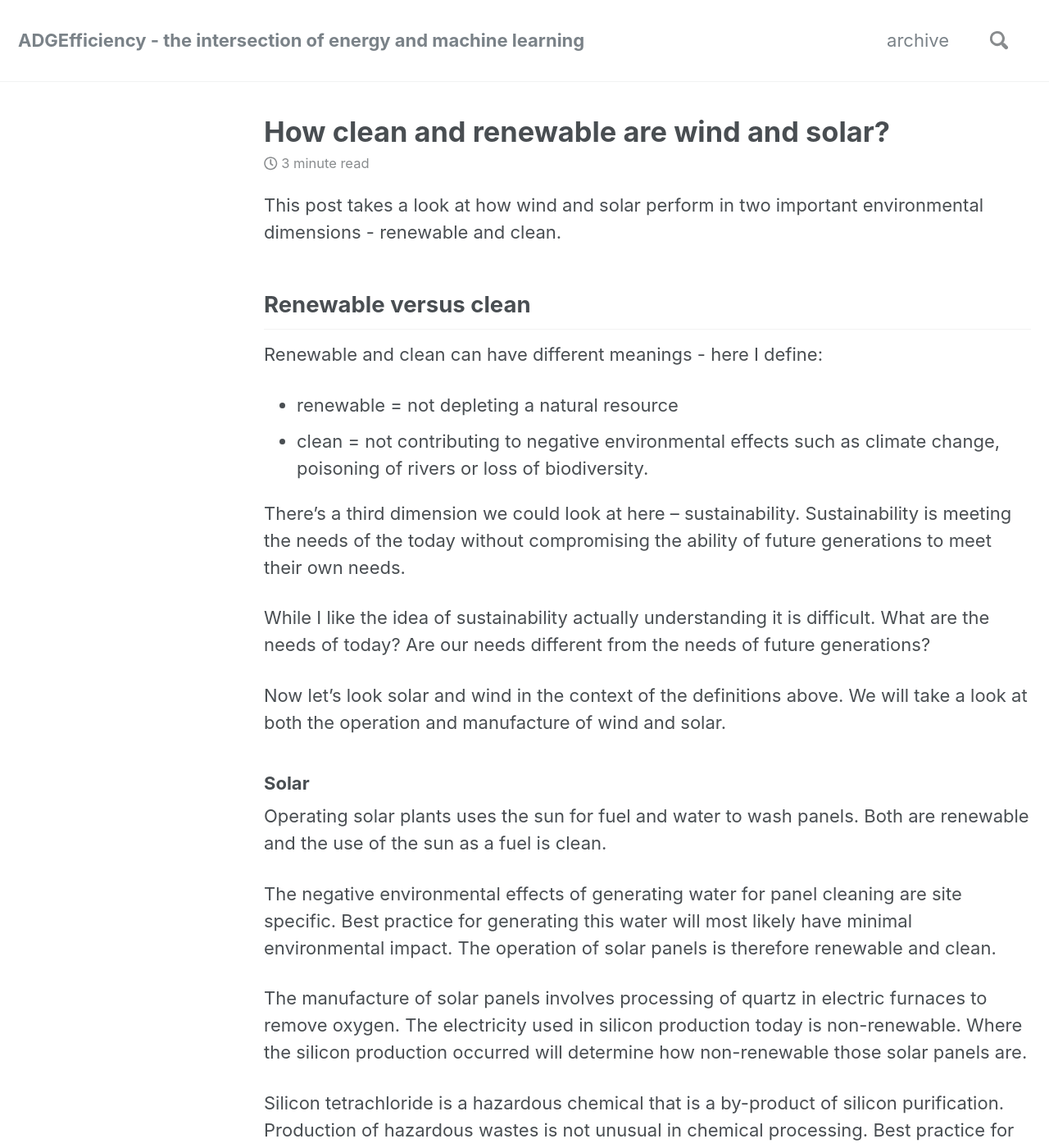
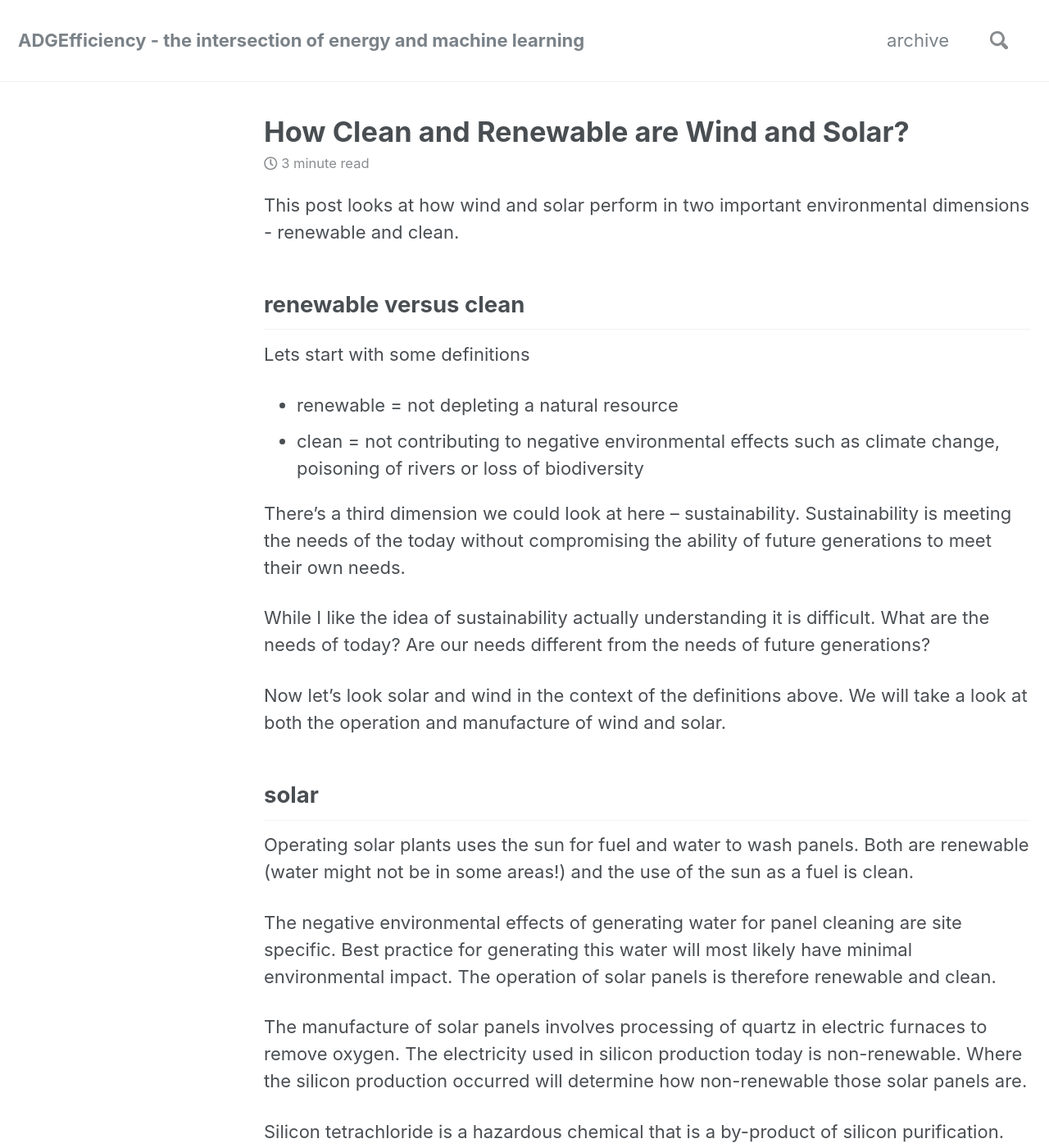
Before and after one commit to ADGEfficiency/adgefficiency.github.io, a Jekyll site: the page built from _posts/2017-01-26-renewables-confusion-renewable-versus-clean.md, in a window 1280 px wide and 1400 px high. Shown: the whole window at 82% size. Built offline with Jekyll 4.4.1, drawn with Linux system fonts in a browser that asks for light colours; nearby versions of some CDN libraries; some of the changed text lies outside the part shown.

Commit message:
renewable vs clean drafting

```diff
--- a/_posts/2017-01-26-renewables-confusion-renewable-versus-clean.md
+++ b/_posts/2017-01-26-renewables-confusion-renewable-versus-clean.md
@@ -1,5 +1,5 @@
 ---
-title: 'How clean and renewable are wind and solar?'
+title: 'How Clean and Renewable are Wind and Solar?'
 date: 2017-01-26
 author: Adam Green
 categories:
@@ -8,13 +8,13 @@ excerpt: How clean are wind and solar really?
 
 ---
 
-This post takes a look at how wind and solar perform in two important environmental dimensions - renewable and clean.
+This post looks at how wind and solar perform in two important environmental dimensions - renewable and clean.
 
-## Renewable versus clean
+## renewable versus clean
 
-Renewable and clean can have different meanings - here I define:
+Lets start with some definitions
 - renewable = not depleting a natural resource
-- clean = not contributing to negative environmental effects such as climate change, poisoning of rivers or loss of biodiversity.
+- clean = not contributing to negative environmental effects such as climate change, poisoning of rivers or loss of biodiversity
 
 There’s a third dimension we could look at here – sustainability. Sustainability is meeting the needs of the today without compromising the ability of future generations to meet their own needs.
 
@@ -22,9 +22,9 @@ While I like the idea of sustainability actually understanding it is difficult.
 
 Now let’s look solar and wind in the context of the definitions above. We will take a look at both the operation and manufacture of wind and solar.
 
-### Solar
+## solar
 
-Operating solar plants uses the sun for fuel and water to wash panels. Both are renewable and the use of the sun as a fuel is clean.
+Operating solar plants uses the sun for fuel and water to wash panels. Both are renewable (water might not be in some areas!) and the use of the sun as a fuel is clean.
 
 The negative environmental effects of generating water for panel cleaning are site specific. Best practice for generating this water will most likely have minimal environmental impact. The operation of solar panels is therefore renewable and clean.
 
@@ -36,7 +36,7 @@ Solar panel manufacture uses rare earth elements such as silver, tellurium or in
 
 The use of carbon-intense electricity will solar panel manufacture unclean. While this may change in the future with high levels of renewables penetration it’s not the case today – and probably won’t be for a long time.
 
-###  Wind
+## wind
 
 Operation of wind plants appears renewable. Yet Vaclav Smil notes in his excellent book Energy Myths and Realities: Bringing Science to the Energy Policy Debate:
 
@@ -59,7 +59,7 @@ CaCO<sub>3</sub> → CaO + CO<sub>2</sub>
 
 In both reactions above carbon dioxide is produced. Not only is wind turbine manufacture non-renewable it is also inherently unclean.
 
-## What does this actually mean?
+## what does this actually mean?
 
 All energy generation technologies have their problems.
 
```
